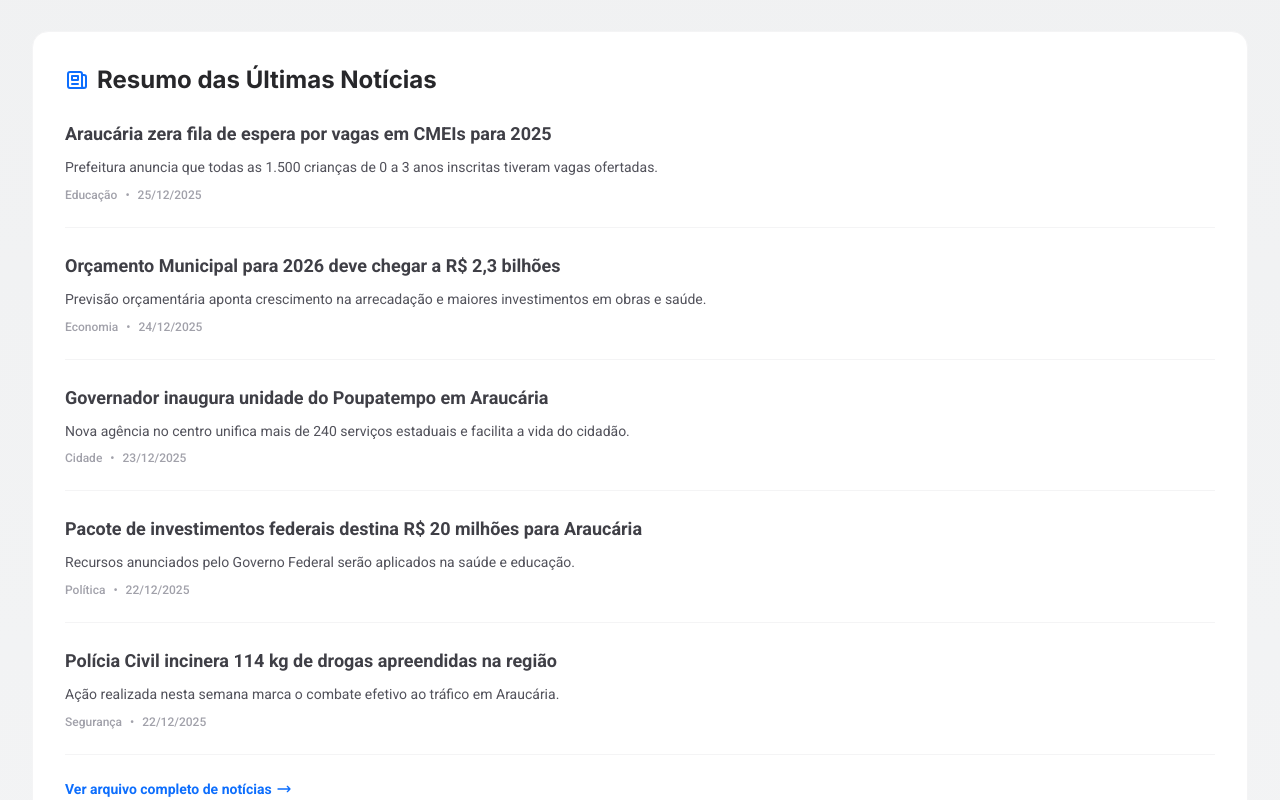
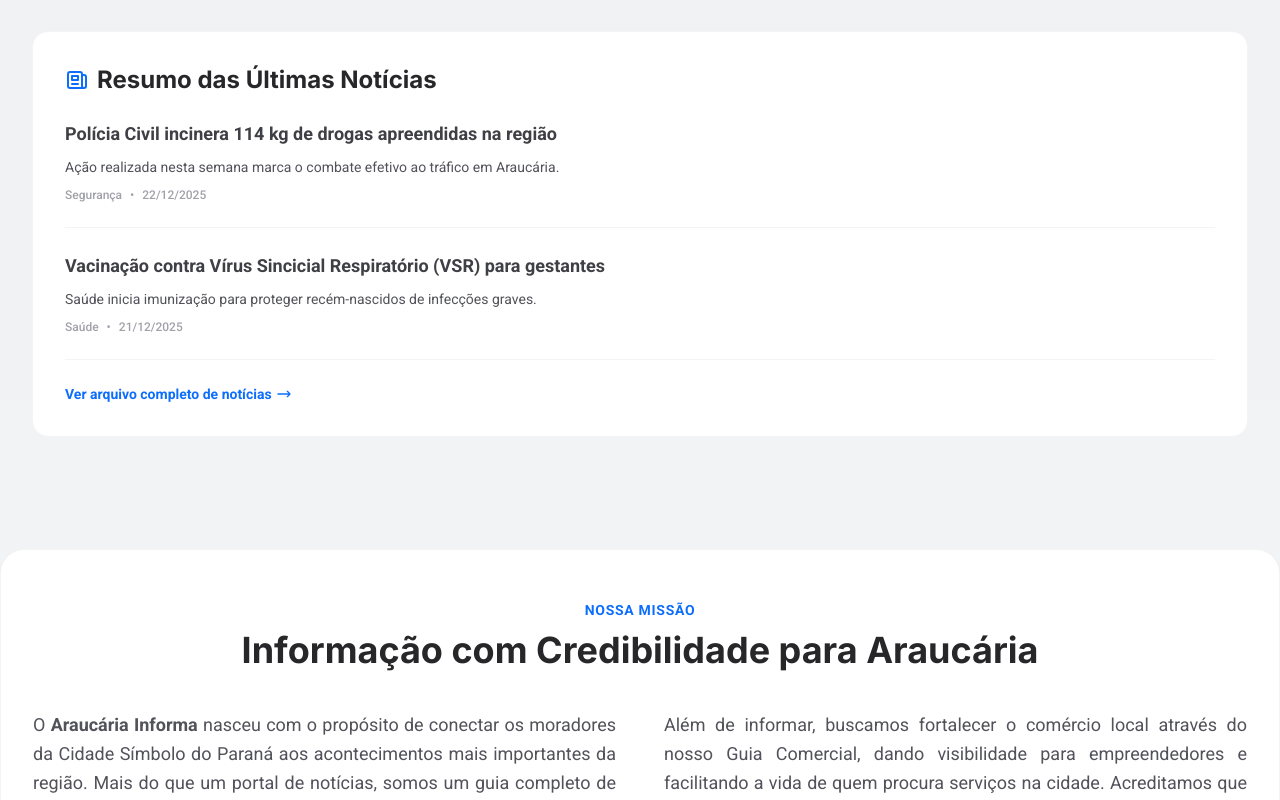
Before and after one commit to viciowins891-ctrl/Araucaria-Informa-1, a React (Vite) app: page /#/ in a window 1280 px wide. Shown: the part 1840-2640 px from the top of the page. Built offline with nearby package versions, Linux system fonts and the light colour scheme; no server answers; the database is empty.

Commit message:
Atualizacao automatica pelo script do usuario

```diff
--- a/pages/HomePage.tsx
+++ b/pages/HomePage.tsx
@@ -173,7 +173,8 @@ const HomePage: React.FC = () => {
                             </h3>
                         </div>
                         <div className="space-y-6">
-                            {news.slice(0, 5).map(item => (
+                            {/* Ajustado slice(4, 9) para evitar DUPLICIDADE com o Hero e o Grid acima */}
+                            {news.slice(4, 9).map(item => (
                                 <div key={item.id} className="border-b border-zinc-100 dark:border-zinc-700/50 last:border-0 pb-6 last:pb-0">
                                     <Link to={`/noticias/${item.id}`} className="group block">
                                         <h4 className="text-lg font-bold text-zinc-700 dark:text-zinc-200 group-hover:text-primary transition-colors mb-2">
```
